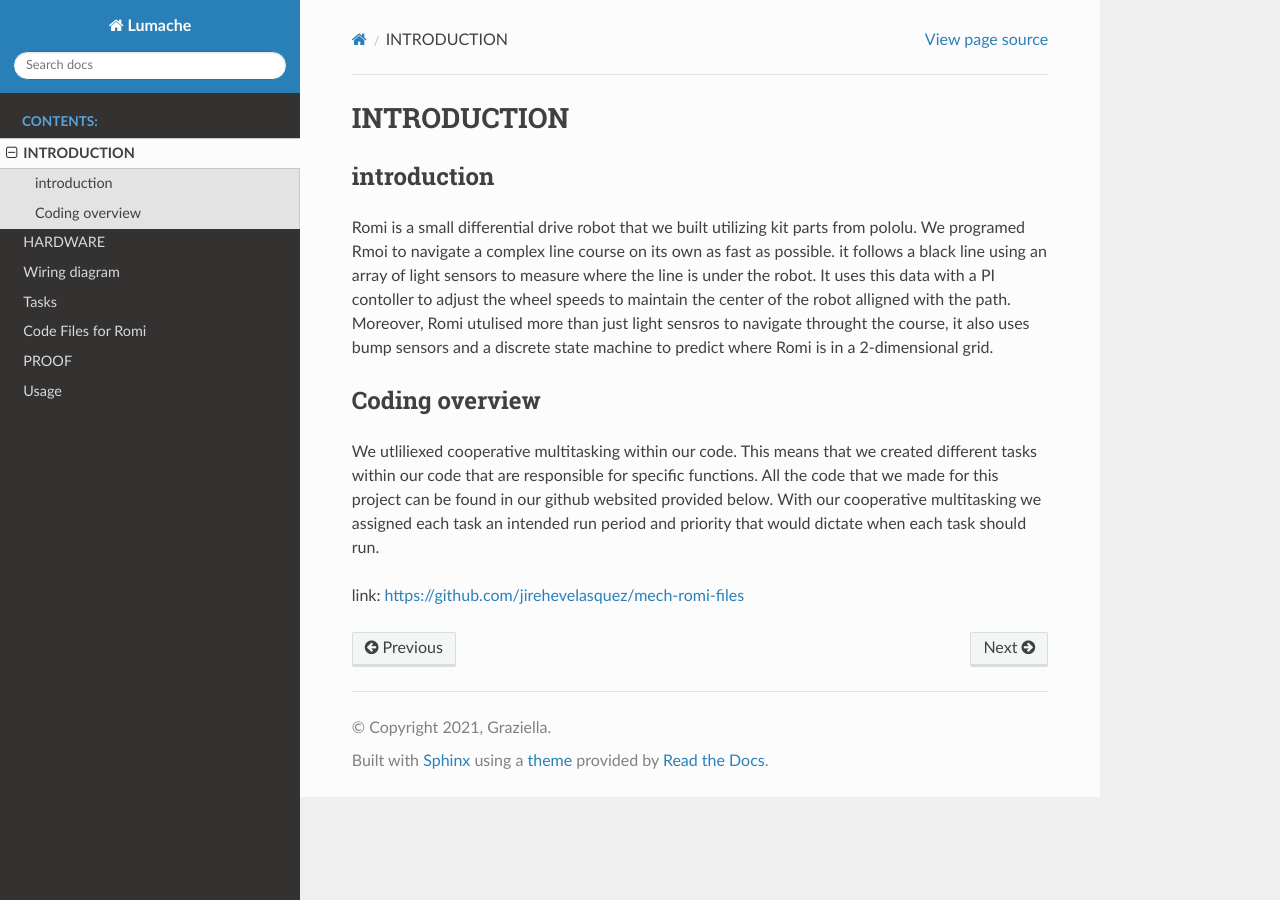
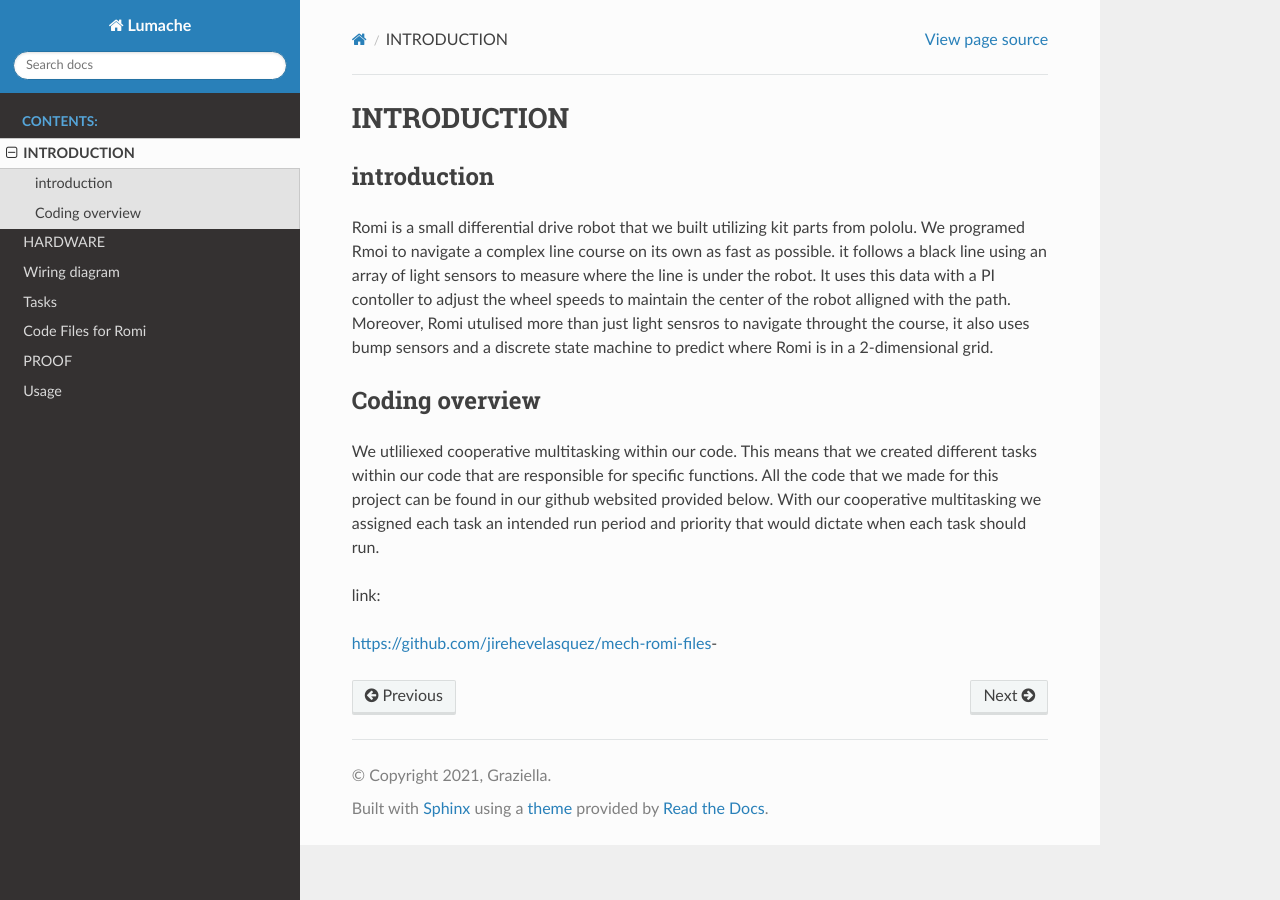
Before and after one commit to jirehevelasquez/mech-romi-files-, a Sphinx documentation site: the page built from docs/source/Introduction.rst, in a window 1280 px wide. Built offline with Sphinx 7.4.7 and the Read the Docs theme 3.1.0, drawn with Linux system fonts in a browser that asks for light colours; pages that are not in the unit, such as notebooks, are missing from menus.

```diff
--- a/docs/source/Introduction.rst
+++ b/docs/source/Introduction.rst
@@ -10,4 +10,6 @@ Coding overview
 ------------------------------------
 We utliliexed cooperative multitasking within our code. This means that we created different tasks within our code that are responsible for specific functions. All the code that we made for this project can be found in our github websited provided below. With our cooperative multitasking we assigned each task an intended run period and priority that would dictate when each task should run.
 
-link: https://github.com/jirehevelasquez/mech-romi-files
+link:
+
+https://github.com/jirehevelasquez/mech-romi-files-
```
